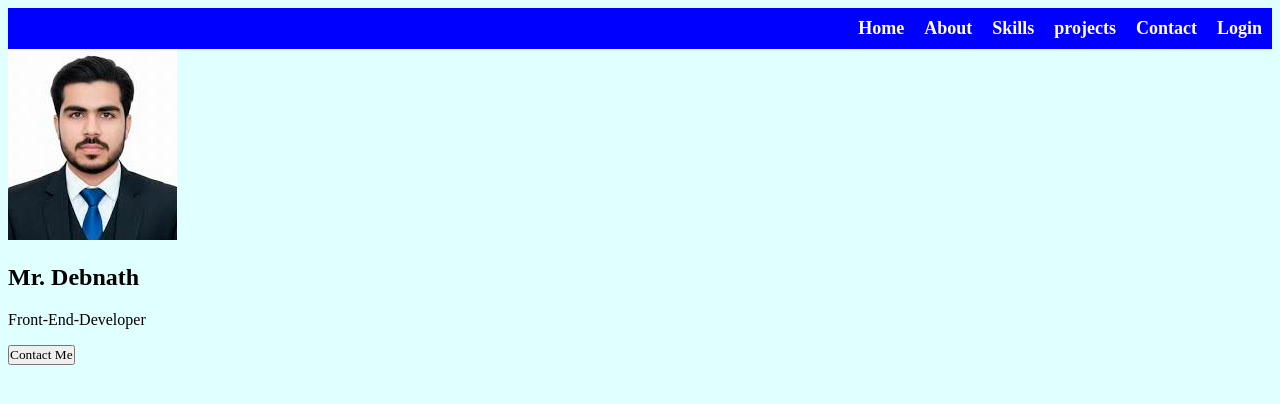
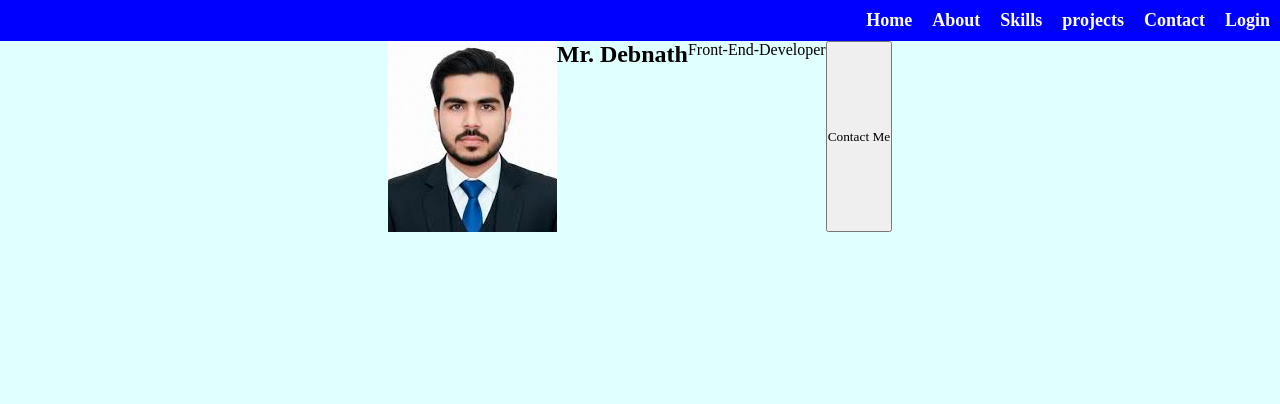
Before and after one commit to rnpn300-creator/Portfolio, a plain HTML site: page index.html in a window 1280 px wide. Drawn offline with Linux system fonts and the light colour scheme.

Commit message:
Update style.css

```diff
--- a/style.css
+++ b/style.css
@@ -1,5 +1,5 @@
 *{
-  marging:0;
+  margin:0;
   padding:0;
   box-sizing:border-box;
   font-family:sans-sarif;
@@ -21,3 +21,6 @@ nav a{
 	text-decoration:none;
 	font-weight:bold;
 }
+header{
+		display:flex;
+		justify-content:center;
```
